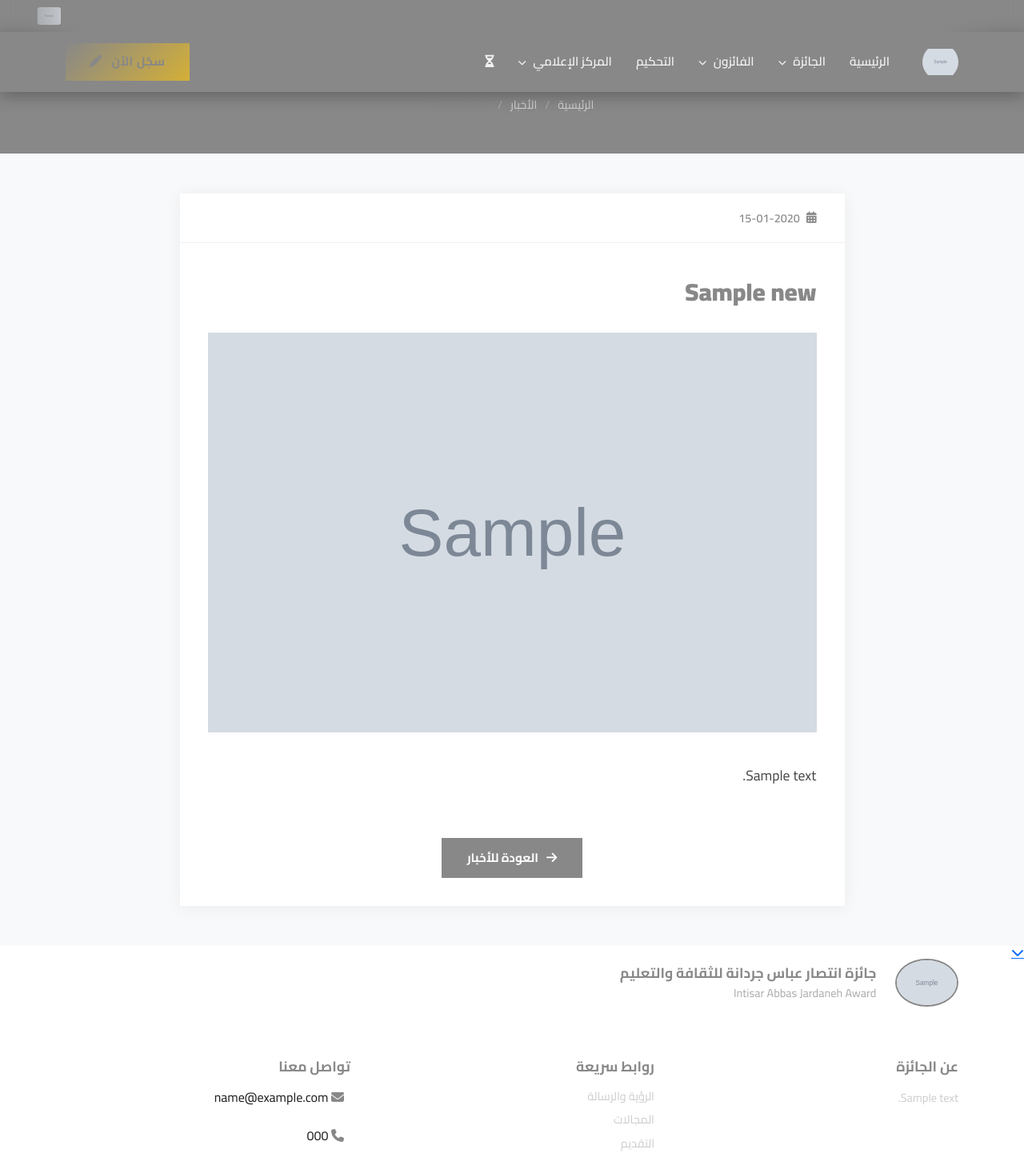
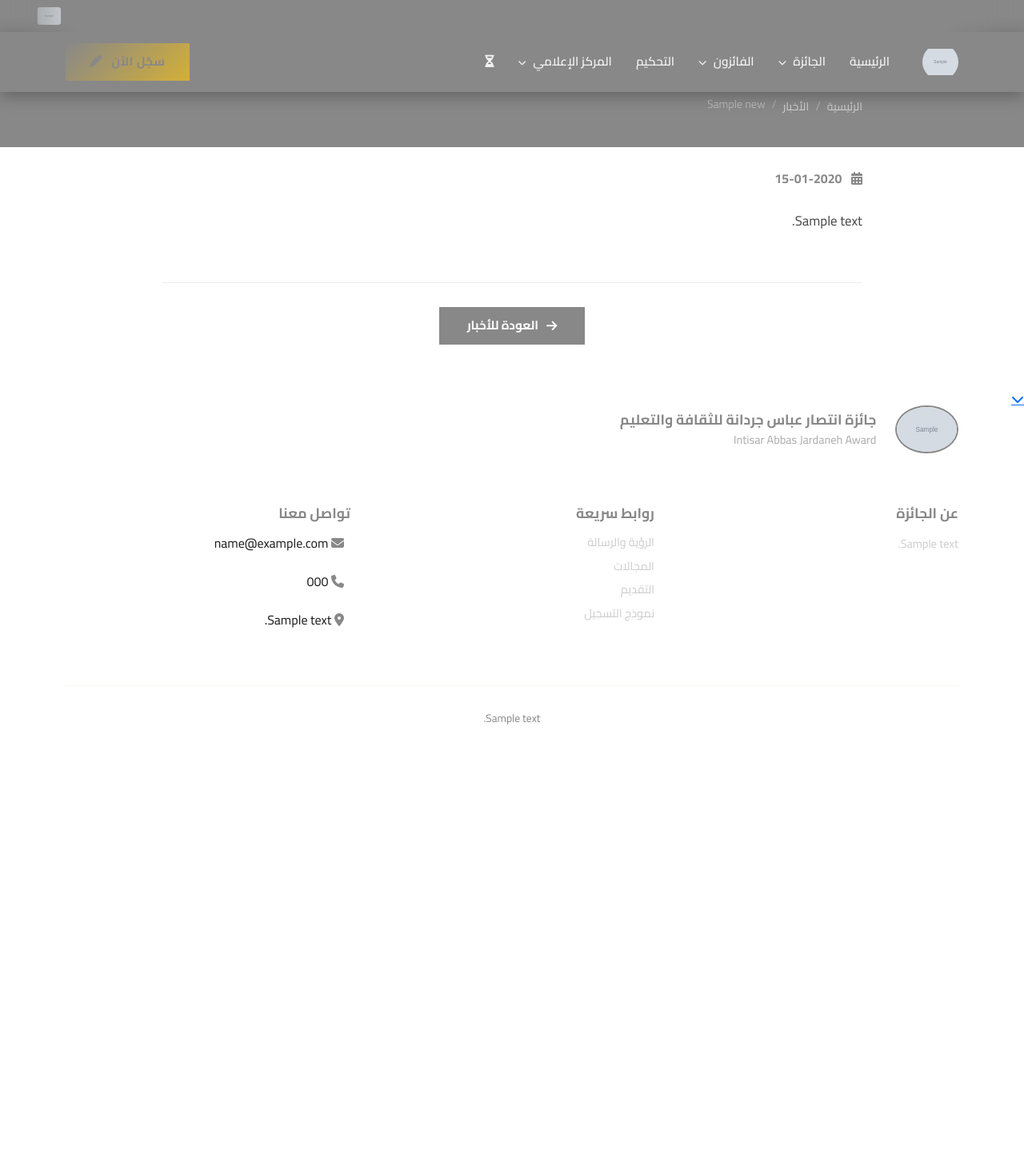
Before and after one commit to BdRjo/IAJ, a Django app: page /news/1/ in a window 1280 px wide. Shown: the top 1442 px of the page at 80% size. After the commit the page ends 906 px from the top, so only its background shows below. Run offline with Django 5.2, Linux system fonts and the light colour scheme; tables that the repository leaves empty hold one stand-in row (values such as "Sample post"); grey boxes marked "Sample" are stand-in pictures.

Commit message:
Refactor news detail page layout and styles

```diff
--- a/award/templates/award/news_detail.html
+++ b/award/templates/award/news_detail.html
@@ -1,95 +1,64 @@
 {% extends 'award/base.html' %}
 
 {% block content %}
-<!-- صفحة تفاصيل الخبر -->
 <style>
-    .news-detail-page { background-color: var(--bg-gray); }
-    .news-detail-header { background-color: var(--primary); padding: 60px 0 50px; text-align: center; }
-    .news-detail-header h1 { color: var(--gold); font-weight: 900; font-size: 2.5rem; margin-bottom: 8px; }
-    .news-detail-header .breadcrumb-custom { display: flex; align-items: center; justify-content: center; gap: 10px; margin-top: 12px; }
-    .news-detail-header .breadcrumb-custom a { color: rgba(255,255,255,0.6); text-decoration: none; font-size: 0.9rem; transition: color 0.3s; }
-    .news-detail-header .breadcrumb-custom a:hover { color: var(--gold); }
-    .news-detail-header .breadcrumb-custom span { color: var(--gold); font-size: 0.9rem; }
-    .news-detail-header .breadcrumb-custom .sep { color: rgba(255,255,255,0.3); }
-    .news-detail-body { padding: 50px 0; }
-    .news-detail-card { background: #fff; box-shadow: 0 2px 20px rgba(0,0,0,0.06); overflow: hidden; }
-    .news-detail-meta { display: flex; align-items: center; gap: 20px; padding: 20px 35px; border-bottom: 1px solid #f0f0f0; flex-wrap: wrap; }
-    .news-detail-meta .meta-item { display: flex; align-items: center; gap: 8px; font-size: 0.9rem; color: #888; }
-    .news-detail-meta .meta-item i { color: var(--gold); }
-    .news-detail-meta .meta-item span { font-weight: 600; }
-    .news-detail-title-area { padding: 35px 35px 0; }
-    .news-detail-title-area h1 { color: var(--primary); font-weight: 900; font-size: 1.9rem; line-height: 1.7; margin: 0; }
-    .news-detail-image { padding: 25px 35px; }
-    .news-detail-image img { width: 100%; max-height: 500px; object-fit: cover; border-radius: 0; }
-    .news-detail-content { padding: 10px 35px 40px; }
-    .news-detail-content .content-text { color: #444; font-size: 1.1rem; line-height: 2.2; text-align: right; }
-    .news-detail-content .content-text p { margin-bottom: 18px; }
-    .news-detail-back { padding: 0 35px 35px; text-align: center; }
-    .news-detail-back a { display: inline-flex; align-items: center; gap: 10px; padding: 12px 30px; background-color: var(--primary); color: #fff; text-decoration: none; font-weight: 700; font-size: 0.95rem; border: 2px solid var(--primary); transition: all 0.3s; }
-    .news-detail-back a:hover { background-color: transparent; color: var(--primary); }
-    @media (max-width: 767px) {
-        .news-detail-header { padding: 40px 0 30px; }
-        .news-detail-header h1 { font-size: 1.8rem; }
-        .news-detail-title-area { padding: 25px 20px 0; }
-        .news-detail-title-area h1 { font-size: 1.4rem; }
-        .news-detail-image { padding: 20px; }
-        .news-detail-meta { padding: 15px 20px; }
-        .news-detail-content { padding: 10px 20px 30px; }
-        .news-detail-back { padding: 0 20px 30px; }
+    .nd-inner-header { background-color: var(--primary); padding: 50px 0 40px; }
+    .nd-inner-header .container { max-width: 900px; }
+    .nd-inner-header h1 { color: #fff; font-weight: 800; font-size: 1.8rem; line-height: 1.8; margin: 0; }
+    .nd-inner-header .breadcrumb { background: transparent; margin: 18px 0 0; padding: 0; }
+    .nd-inner-header .breadcrumb-item a { color: rgba(255,255,255,0.6); text-decoration: none; font-size: 0.88rem; }
+    .nd-inner-header .breadcrumb-item a:hover { color: var(--gold); }
+    .nd-inner-header .breadcrumb-item.active { color: rgba(255,255,255,0.4); font-size: 0.88rem; }
+    .nd-inner-header .breadcrumb-item + .breadcrumb-item::before { color: rgba(255,255,255,0.3); }
+    .nd-body-content { padding: 0 0 60px; }
+    .nd-body-content .container { max-width: 900px; }
+    .nd-date { color: var(--gold); font-weight: 700; font-size: 1rem; margin: 30px 0 25px; }
+    .nd-date i { margin-left: 8px; }
+    .nd-text { text-align: right; color: #444; font-size: 1.05rem; line-height: 2.2; }
+    .nd-text p { margin-bottom: 18px; }
+    .nd-text img { max-width: 100%; height: auto; margin: 15px 10px; border-radius: 4px; box-shadow: 0 2px 10px rgba(0,0,0,0.08); }
+    .nd-text img:first-child { margin-right: 0; }
+    .nd-back-section { text-align: center; margin-top: 40px; padding-top: 30px; border-top: 1px solid #eee; }
+    .nd-back-btn { display: inline-flex; align-items: center; gap: 10px; padding: 12px 35px; background-color: var(--primary); color: #fff; text-decoration: none; font-weight: 700; font-size: 0.95rem; transition: all 0.3s; }
+    .nd-back-btn:hover { background-color: var(--gold); color: #fff; }
+    @media (max-width: 768px) {
+        .nd-inner-header { padding: 35px 0 25px; }
+        .nd-inner-header h1 { font-size: 1.3rem; }
+        .nd-text img { width: 100% !important; margin: 10px 0; }
     }
 </style>
 
-<div class="news-detail-page">
-    <!-- Header -->
-    <div class="news-detail-header">
-        <h1>الأخبار</h1>
-        <div class="breadcrumb-custom">
-            <a href="{% url 'home' %}">الرئيسية</a>
-            <span class="sep">/</span>
-            <a href="{% url 'news_list' %}">الأخبار</a>
-            <span class="sep">/</span>
-            <span>{{ article.title|truncatewords:5 }}</span>
+<div class="innerbody">
+    <!-- Inner Header -->
+    <div class="nd-inner-header">
+        <div class="container">
+            <h1>{{ article.title }}</h1>
+            <nav aria-label="breadcrumb">
+                <ol class="breadcrumb">
+                    <li class="breadcrumb-item"><a href="{% url 'home' %}">الرئيسية</a></li>
+                    <li class="breadcrumb-item"><a href="{% url 'news_list' %}">الأخبار</a></li>
+                    <li class="breadcrumb-item active">{{ article.title|truncatewords:6 }}</li>
+                </ol>
+            </nav>
         </div>
     </div>
 
-    <!-- Body -->
-    <div class="news-detail-body">
+    <!-- Body Content -->
+    <div class="nd-body-content">
         <div class="container">
-            <div class="row justify-content-center">
-                <div class="col-lg-9">
-                    <div class="news-detail-card">
-                        <!-- Meta -->
-                        <div class="news-detail-meta">
-                            <div class="meta-item">
-                                <i class="fas fa-calendar-alt"></i>
-                                <span>{{ article.date|date:"d-m-Y" }}</span>
-                            </div>
-                        </div>
-                        <!-- Title -->
-                        <div class="news-detail-title-area">
-                            <h1>{{ article.title }}</h1>
-                        </div>
-                        <!-- Image -->
-                        {% if article.image %}
-                        <div class="news-detail-image">
-                            <img src="{{ article.image.url }}" alt="{{ article.title }}">
-                        </div>
-                        {% endif %}
-                        <!-- Content -->
-                        <div class="news-detail-content">
-                            <div class="content-text">
-                                {{ article.content|linebreaks }}
-                            </div>
-                        </div>
-                        <!-- Back Button -->
-                        <div class="news-detail-back">
-                            <a href="{% url 'news_list' %}">
-                                <i class="fas fa-arrow-right"></i>
-                                العودة للأخبار
-                            </a>
-                        </div>
+            <h5 class="nd-date"><i class="fas fa-calendar-alt"></i> {{ article.date|date:"d-m-Y" }}</h5>
+            <div class="row">
+                <div class="col-lg-12 col-md-12 col-12">
+                    <div class="nd-text">
+                        {{ article.content|linebreaks }}
                     </div>
                 </div>
+            </div>
+            <div class="nd-back-section">
+                <a href="{% url 'news_list' %}" class="nd-back-btn">
+                    <i class="fas fa-arrow-right"></i>
+                    العودة للأخبار
+                </a>
             </div>
         </div>
     </div>
```
